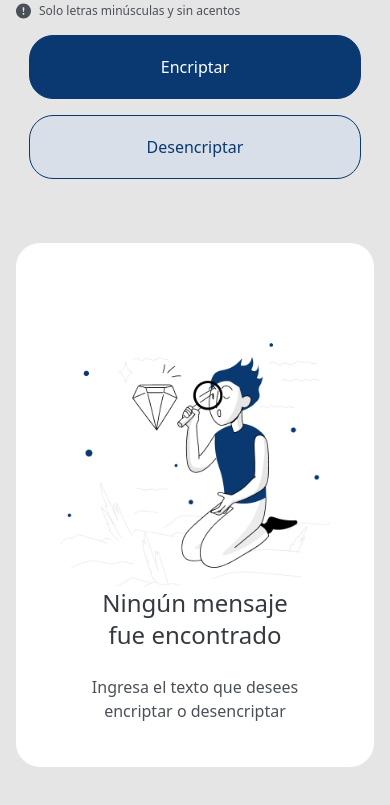
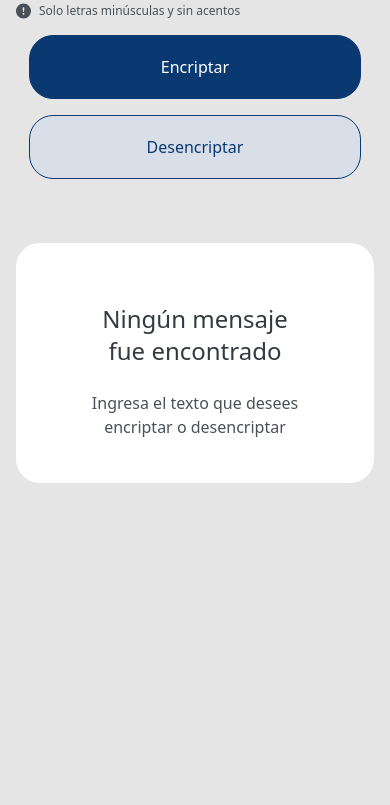
Before and after one commit to Kevin-AC/Encriptador, a website: page index.html in a window 390 px wide. Shown: the part 579-1384 px from the top of the page. After the commit the page ends 1102 px from the top, so only its background shows below. Drawn offline with Linux system fonts and the light colour scheme.

Commit message:
img hidden

```diff
--- a/index.html
+++ b/index.html
@@ -27,7 +27,7 @@
 
         <section class="w-full mb-10  xl:w-96 h-auto xl:my-5 bg-white p-6 rounded-3xl xl:mr-6 relative  ">
             <div class=" mt-4 p-5 text-center " id="contentEnc">
-                <img class="mt-10 mx-auto md:hidden xl:inline" src="./img/Muñeco.png" alt="muñeco">
+                <img class="mt-10 mx-auto hidden xl:inline" src="./img/Muñeco.png" alt="muñeco">
                 <h1 class="text-2xl mb-6 text-Gray500 px-6">Ningún mensaje fue encontrado</h1>
                 <p class=" text-Gray400 ">Ingresa el texto que desees encriptar o desencriptar</p>
             </div>
```
